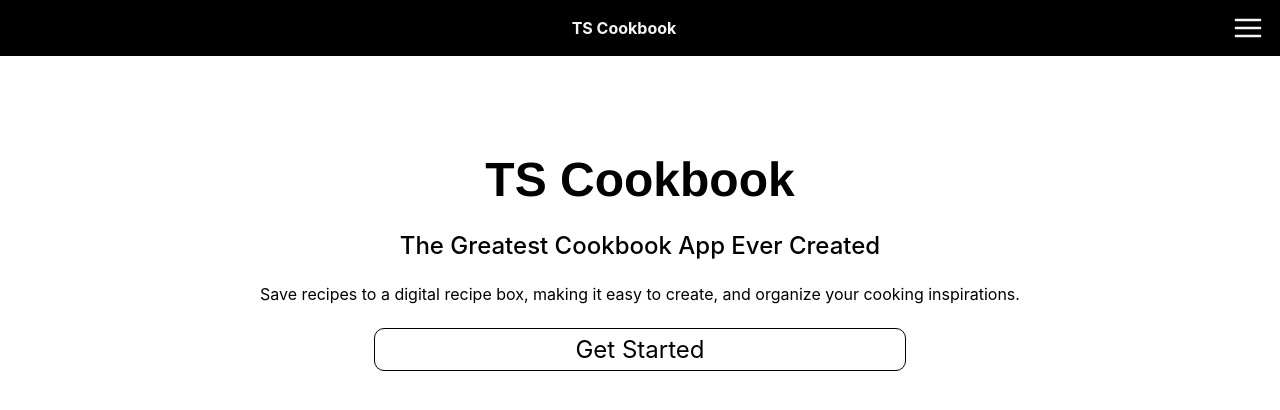
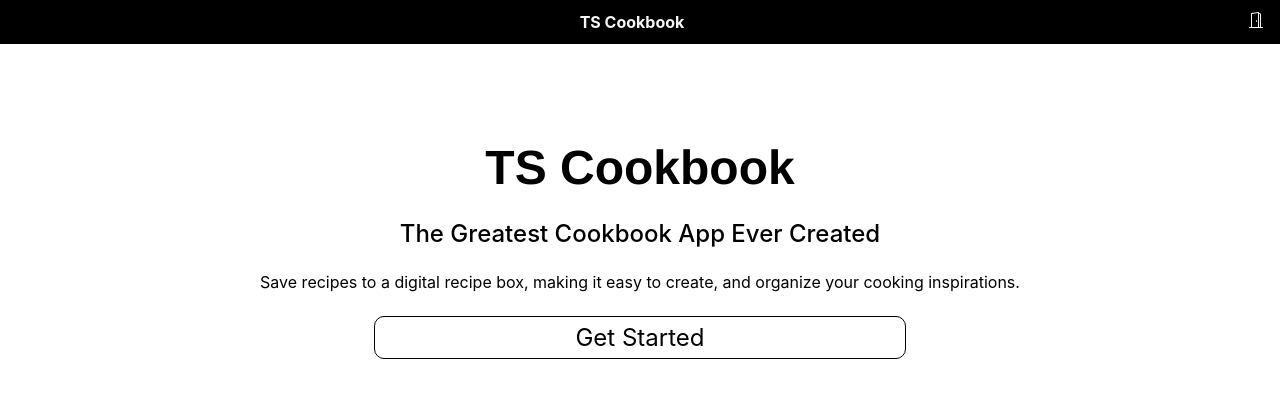
Before and after one commit to Smoopfrog/tscookbook, a React (Create React App) app in the folder frontend/: page / in a window 1280 px wide. Shown: the top 410 px of the page. Built offline with nearby package versions, Linux system fonts and the light colour scheme; no server answers.

Commit message:
remove side menu when not signed in and replace title with a homelink

```diff
--- a/frontend/src/Components/Header.tsx
+++ b/frontend/src/Components/Header.tsx
@@ -14,7 +14,7 @@ import {
 import * as UsersApi from "../network/users_api";
 import { useAppDispatch, useAppSelector } from "../hooks";
 import { logout, selectUser } from "../slices/userSlice";
-import { BsPersonPlusFill } from "react-icons/bs";
+import { BsPersonPlusFill, BsDoorOpen } from "react-icons/bs";
 import { BiLogIn } from "react-icons/bi";
 
 const Header = () => {
@@ -44,11 +44,17 @@ const Header = () => {
       className={`header ${(path === "/newrecipe" || isEditPath) && "hide"}`}
     >
       <div className="header-nav">
-        <div> </div>
-        <h1>TS Cookbook</h1>
+        <div></div>
+        <Link className="header-title-link" to="/">TS Cookbook</Link>
+        {user.username ? (
           <button className="header-menu-btn" onClick={handleMenuAside}>
             <FiMenu />
           </button>
+        ) : (
+          <Link className="header-menu-btn" to="/signup">
+            <BsDoorOpen />
+          </Link>
+        )}
       </div>
       <aside className={`menu-aside ${showMenuAside ? "" : "hide-menu"}`}>
         <h2>My Cookbook</h2>
@@ -57,8 +63,7 @@ const Header = () => {
             <FaHome />
             <span>Home</span>
           </Link>
-          {user.username ? (
-            <>
+
           <Link
             className="header-nav-item"
             to="/newrecipe"
@@ -87,27 +92,6 @@ const Header = () => {
             <FaSignOutAlt />
             <span>Sign Out</span>
           </Link>
-            </>
-          ) : (
-            <>
-              <Link
-                className="header-nav-item"
-                onClick={handleMenuAside}
-                to="/login"
-              >
-                <BiLogIn />
-                <span>Log In</span>
-              </Link>
-              <Link
-                className="header-nav-item"
-                onClick={handleMenuAside}
-                to="/signup"
-              >
-                <BsPersonPlusFill />
-                <span>Sign Up</span>
-              </Link>
-            </>
-          )}
         </ul>
       </aside>
     </header>
--- a/frontend/src/Styles/Header.css
+++ b/frontend/src/Styles/Header.css
@@ -20,9 +20,12 @@
   justify-content: space-between;
   height: 100%;
 }
-.header-nav h1 {
+.header-nav .header-title-link:link,
+.header-nav .header-title-link:visited {
   font-size: 16px;
+  text-decoration: none;
   color: whitesmoke;
+  font-weight: 700;
 }
 .header-nav button {
   height: 32px;
@@ -90,4 +93,9 @@
 
 .header-nav-item:visited {
   color: whitesmoke;
+}
+
+.header-menu-btn:visited,
+.header-menu-btn:link {
+  color: whitesmoke;
 }/*# sourceMappingURL=Header.css.map */
--- a/frontend/src/Styles/Header.scss
+++ b/frontend/src/Styles/Header.scss
@@ -20,9 +20,12 @@
   justify-content: space-between;
   height: 100%;
 
-  h1 {
+  .header-title-link:link,
+  .header-title-link:visited {
     font-size: 16px;
+    text-decoration: none;
     color: whitesmoke;
+    font-weight: 700;
   }
 
   button {
@@ -96,3 +99,8 @@
 .header-nav-item:visited {
   color: whitesmoke;
 }
+
+.header-menu-btn:visited,
+.header-menu-btn:link {
+  color: whitesmoke;
+}
```
Also changed, not shown: 1 other file (tests, documents, lock files or other folders). Lines whose indentation alone changed are shown as unchanged.
